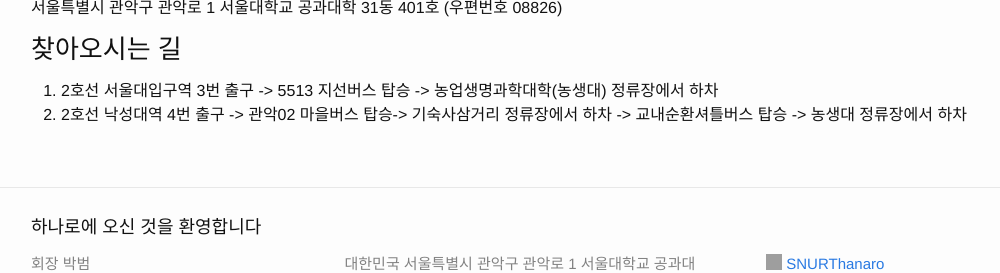
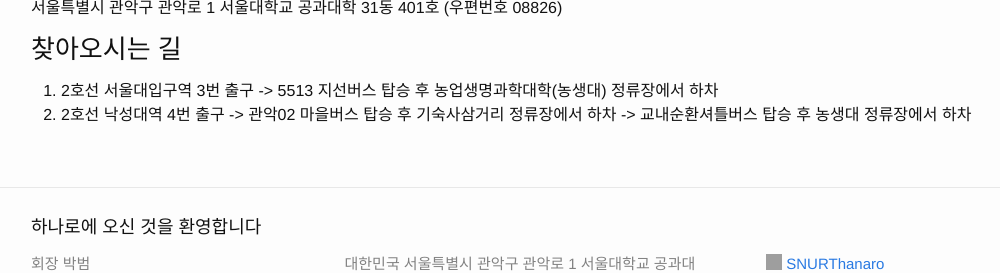
Before and after one commit to Hanaro2021/hanaro.github.io, a Jekyll site: the page built from _pages/6.contact.md, in a window 1280 px wide, cut to the strip 841-1114 px from the top of the page. Shown: the whole strip, without its empty margins (69-1069 px from the left). Built offline with Jekyll 4.4.1, drawn with Linux system fonts in a browser that asks for light colours; nearby versions of some CDN libraries; grey boxes are pictures that could not be loaded.

Commit message:
Update 6.contact.md

```diff
--- a/_pages/6.contact.md
+++ b/_pages/6.contact.md
@@ -19,5 +19,5 @@ hsb6350@snu.ac.kr<br/><br/>
 <img src="https://github.com/hsb6350/hanaro.github.io/blob/master/assets/acts/map2.PNG?raw=true" width="486" height="324"/><br/>
 서울특별시 관악구 관악로 1 서울대학교 공과대학 31동 401호 (우편번호 08826)<br/>
 <h3>찾아오시는 길</h3>
-1. 2호선 서울대입구역 3번 출구 -> 5513 지선버스 탑승 -> 농업생명과학대학(농생대) 정류장에서 하차<br/>
-2. 2호선 낙성대역 4번 출구 -> 관악02 마을버스 탑승-> 기숙사삼거리 정류장에서 하차 -> 교내순환셔틀버스 탑승 -> 농생대 정류장에서 하차<br/>
+1. 2호선 서울대입구역 3번 출구 -> 5513 지선버스 탑승 후 농업생명과학대학(농생대) 정류장에서 하차<br/>
+2. 2호선 낙성대역 4번 출구 -> 관악02 마을버스 탑승 후 기숙사삼거리 정류장에서 하차 -> 교내순환셔틀버스 탑승 후 농생대 정류장에서 하차<br/>
```
